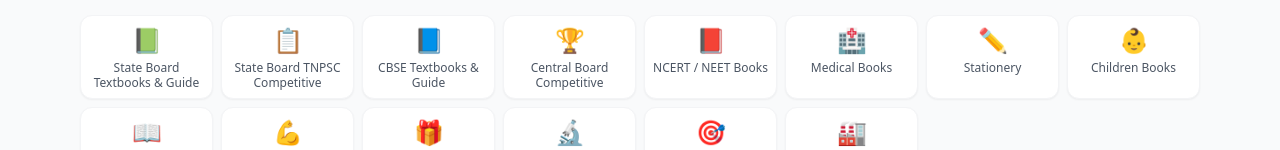
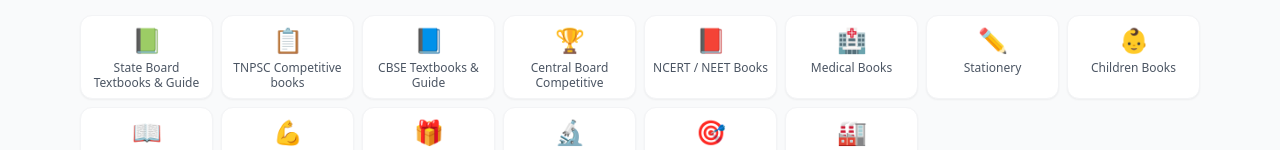
Before and after one commit to anithasreework-ui/ayyanar-book-centre, a React (Vite) app in the folder frontend/: page / in a window 1280 px wide. Shown: the part 541-691 px from the top of the page. Built offline with nearby package versions, Linux system fonts and the light colour scheme; no server answers.

Commit message:
Fix: Checkout prepaid, Navbar MyOrders, Thiruvalluvar logo

```diff
--- a/frontend/src/pages/Home.tsx
+++ b/frontend/src/pages/Home.tsx
@@ -5,7 +5,7 @@
 
 const CATEGORIES = [
   { label: 'State Board Textbooks & Guide', icon: '📗', value: 'state_board' },
-  { label: 'State Board TNPSC Competitive', icon: '📋', value: 'tnpsc' },
+  { label: ' TNPSC Competitive books', icon: '📋', value: 'tnpsc' },
   { label: 'CBSE Textbooks & Guide', icon: '📘', value: 'cbse' },
   { label: 'Central Board Competitive', icon: '🏆', value: 'central_competitive' },
   { label: 'NCERT / NEET Books', icon: '📕', value: 'ncert' },
```
Also changed, not shown: frontend/public/logo.jpg.
